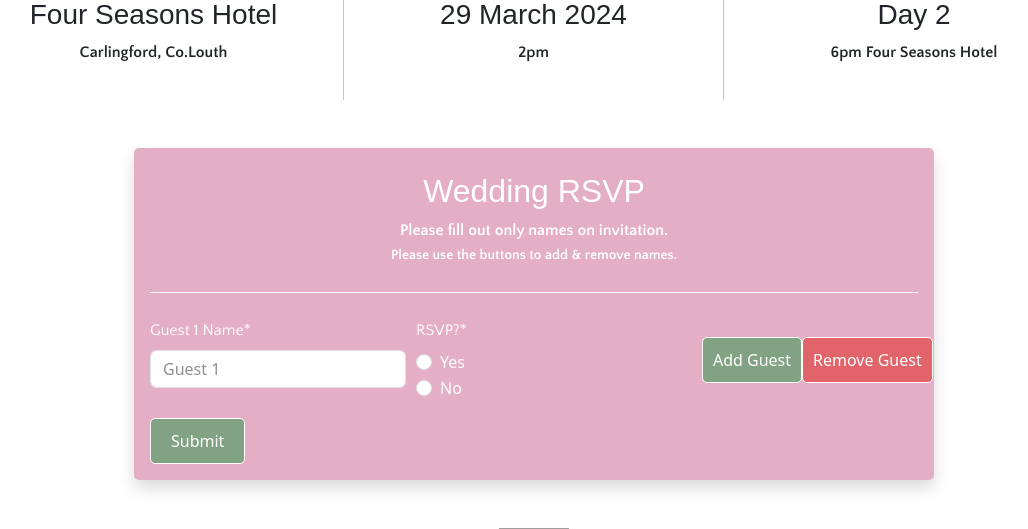
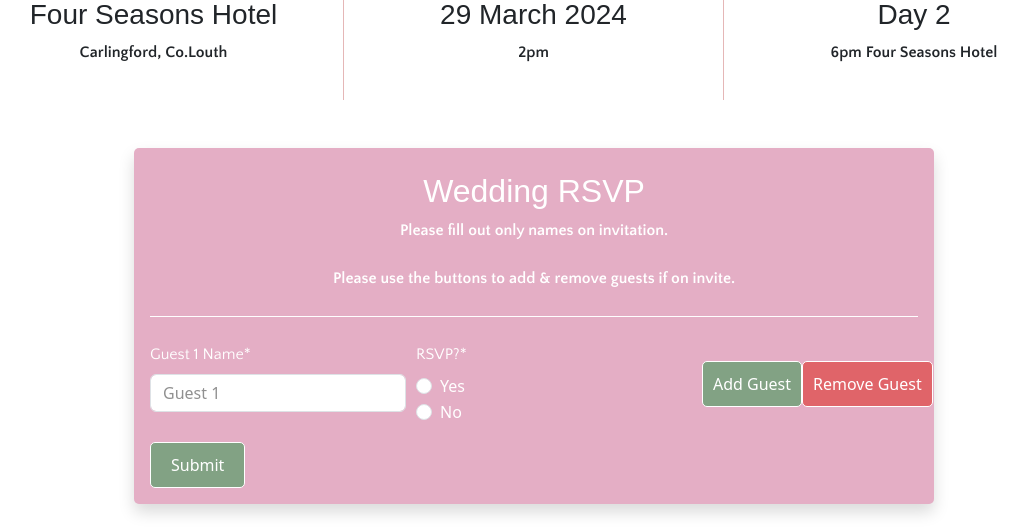
Before and after one commit to JamieT966/sarahandmick_wedding, a Django app: page / in a window 1280 px wide. Shown: the part 1086-1615 px from the top of the page, without its empty margins (106-1134 px from the left). Run offline with Django 4.2, Linux system fonts and the light colour scheme; data comes from the database, SQL or seed files in the repository; some libraries are stand-ins or nearby versions; some web fonts are replaced; grey boxes are pictures that could not be loaded.

Commit message:
made chages to text above form

```diff
--- a/rsvp/templates/index.html
+++ b/rsvp/templates/index.html
@@ -51,8 +51,9 @@
 
         <div class="top-of-form pt-2">
             <h2>Wedding RSVP</h2>
-            <p>Please fill out only names on invitation. <br>
-                <small>Please use the buttons to add & remove names.</small>
+            <p>Please fill out only names on invitation.
+                <br> <br>
+                Please use the buttons to add & remove guests if on invite.
             </p>
             <div class="line-seperator first-seperator"></div>
         </div>
```
